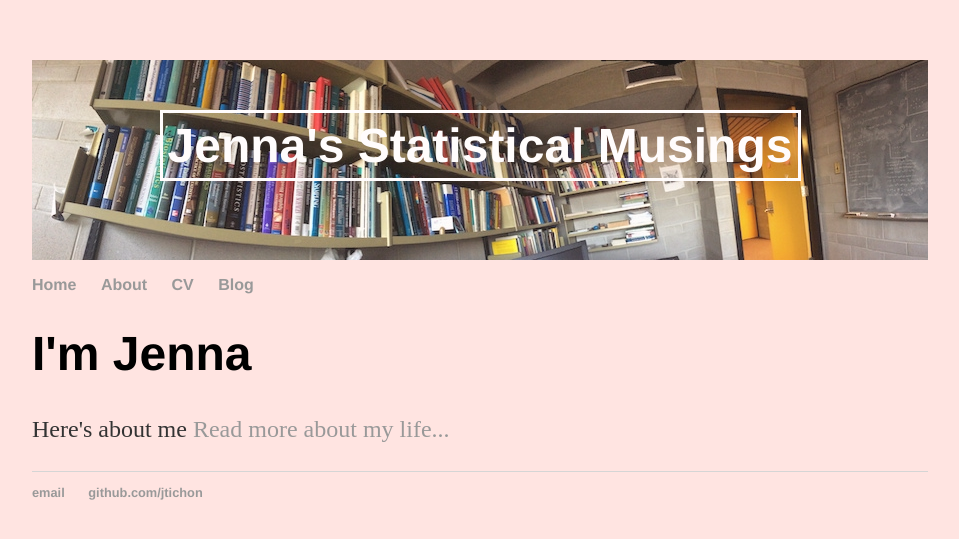
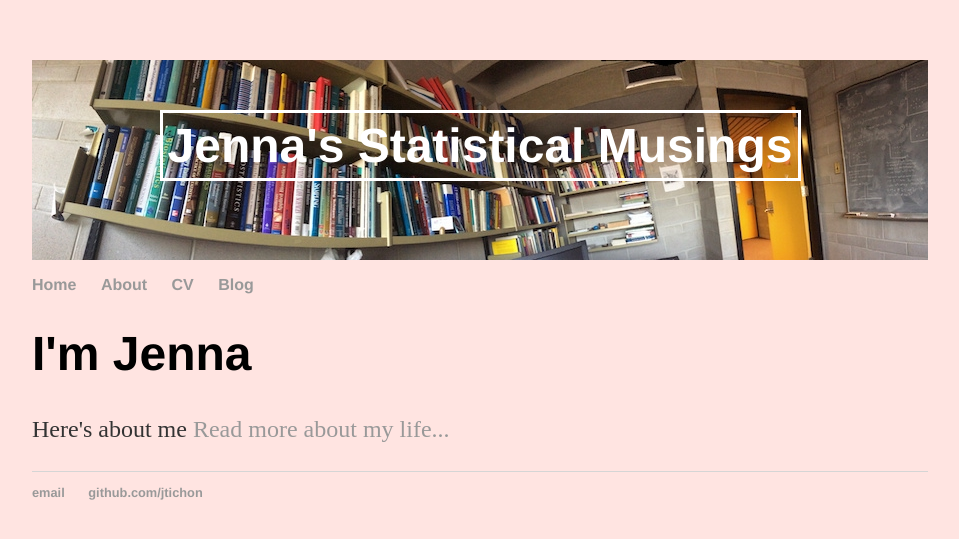
Before and after one commit to jtichon/jtichon.github.io, a Jekyll site: the page built from index.html, in a window 1280 px wide. Shown: the top 539 px of the page, without its empty margins (160-1119 px from the left). Built offline with Jekyll 4.4.1, drawn with Linux system fonts in a browser that asks for light colours.

Commit message:
Update main.css

```diff
--- a/css/main.css
+++ b/css/main.css
@@ -18,7 +18,6 @@ nav ul li, footer ul li {
   background size: cover;
   height: 200px;
   width: 100%;
-  opacity: 90%;
 }
 
 #banner .header h1{
```
